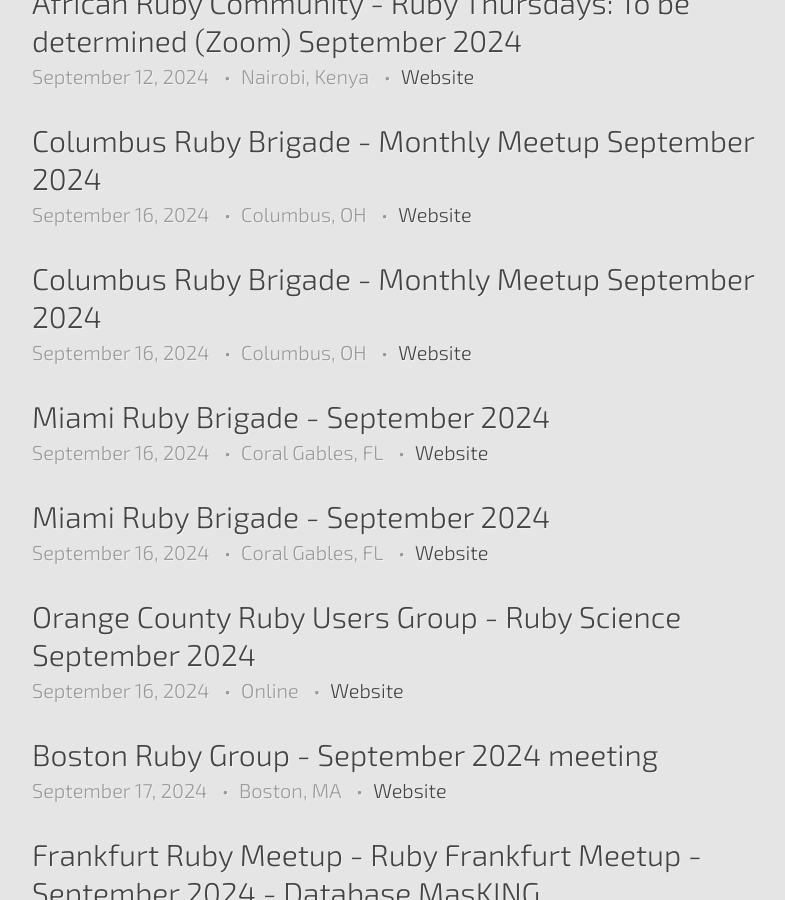
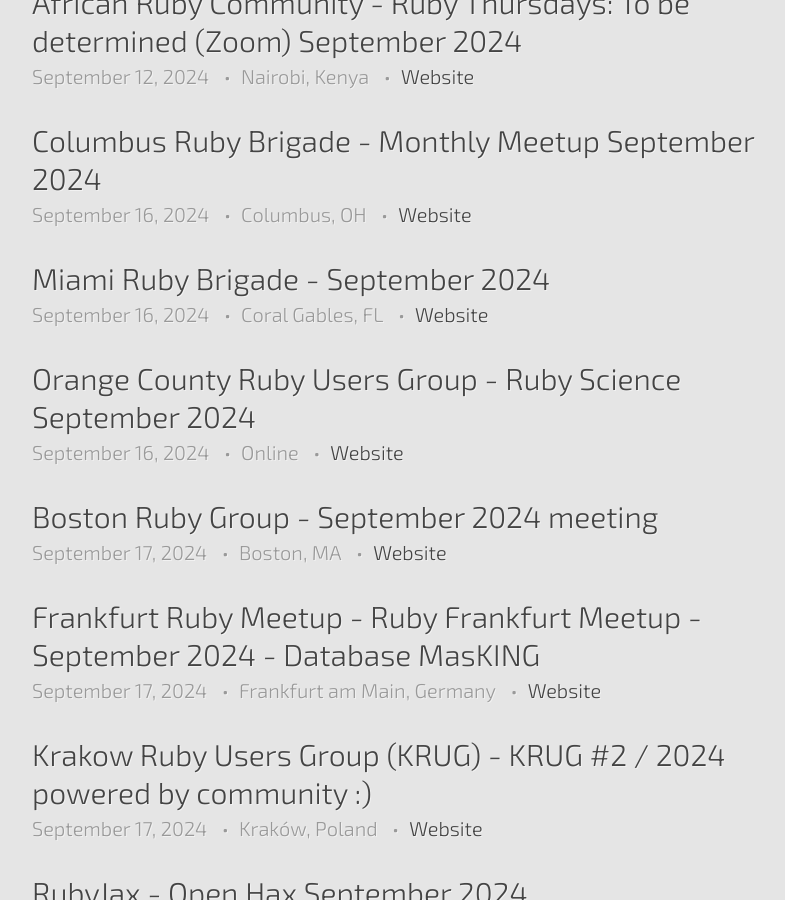
Before and after one commit to ruby-conferences/ruby-conferences.github.io, a Jekyll site: the page built from meetups/index.html, in a window 1280 px wide and 900 px high, scrolled down 3744 px. Shown: the whole window, without its empty margins (208-993 px from the left). Built offline with Jekyll 4.4.1, drawn with Linux system fonts in a browser that asks for light colours.

Commit message:
Detect duplicate meetup events in `DataFileValidator`

```diff
--- a/_data/meetups.yml
+++ b/_data/meetups.yml
@@ -1554,21 +1554,7 @@
   date: 2024-09-16
   start_time: 18:00:00 EDT
   end_time: 20:00:00 EDT
-  url: https://www.meetup.com/columbusrb/events/xwwkltygcmbvb
-
-- name: Columbus Ruby Brigade - Monthly Meetup September 2024
-  location: Columbus, OH
-  date: 2024-09-16
-  start_time: 18:00:00 EDT
-  end_time: 20:00:00 EDT
   url: https://www.meetup.com/columbusrb/events/303084093
-
-- name: Miami Ruby Brigade - September 2024
-  location: Coral Gables, FL
-  date: 2024-09-16
-  start_time: 19:00:00 EDT
-  end_time: 21:00:00 EDT
-  url: https://www.meetup.com/miamirb/events/pdvctsygcmbvb
 
 - name: Miami Ruby Brigade - September 2024
   location: Coral Gables, FL
```
Also changed, not shown: src/data_file_validator.rb (+15 -0 lines), 1 other file.
